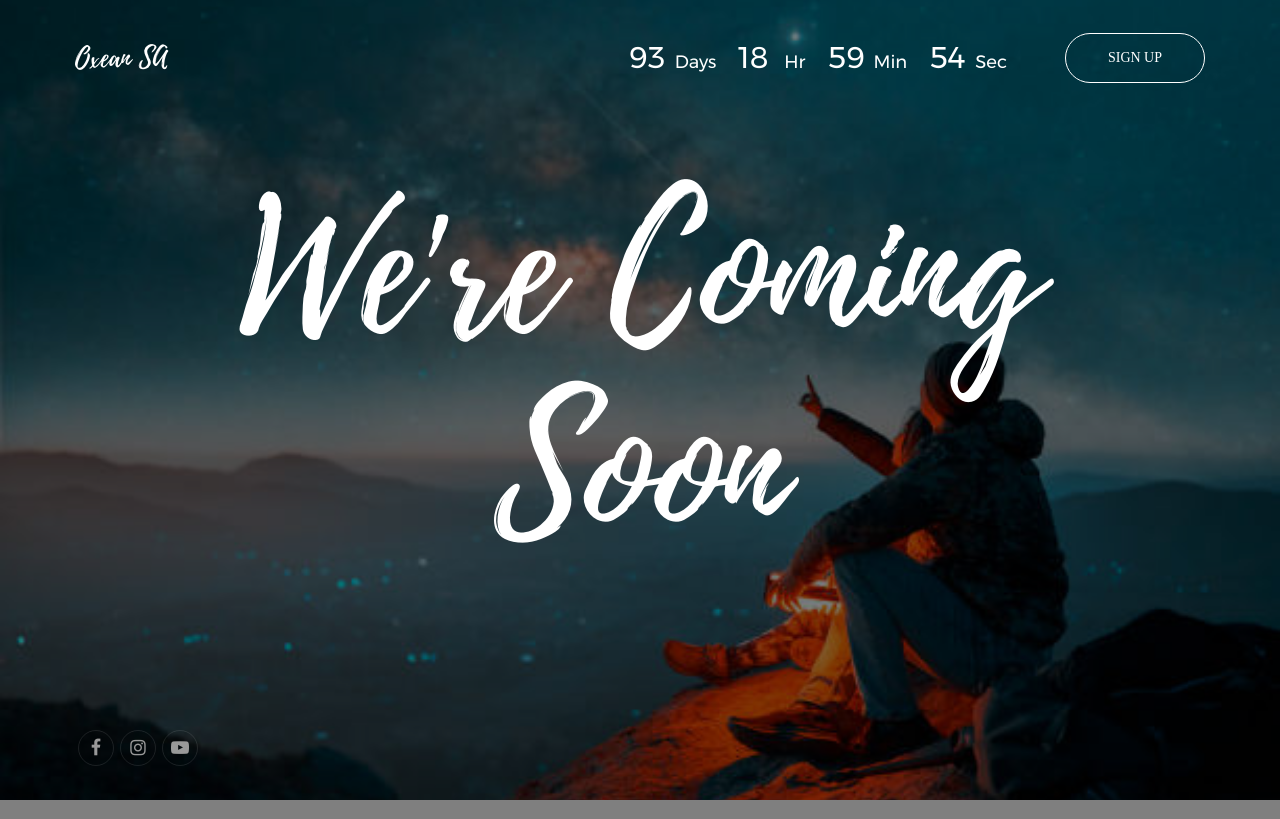
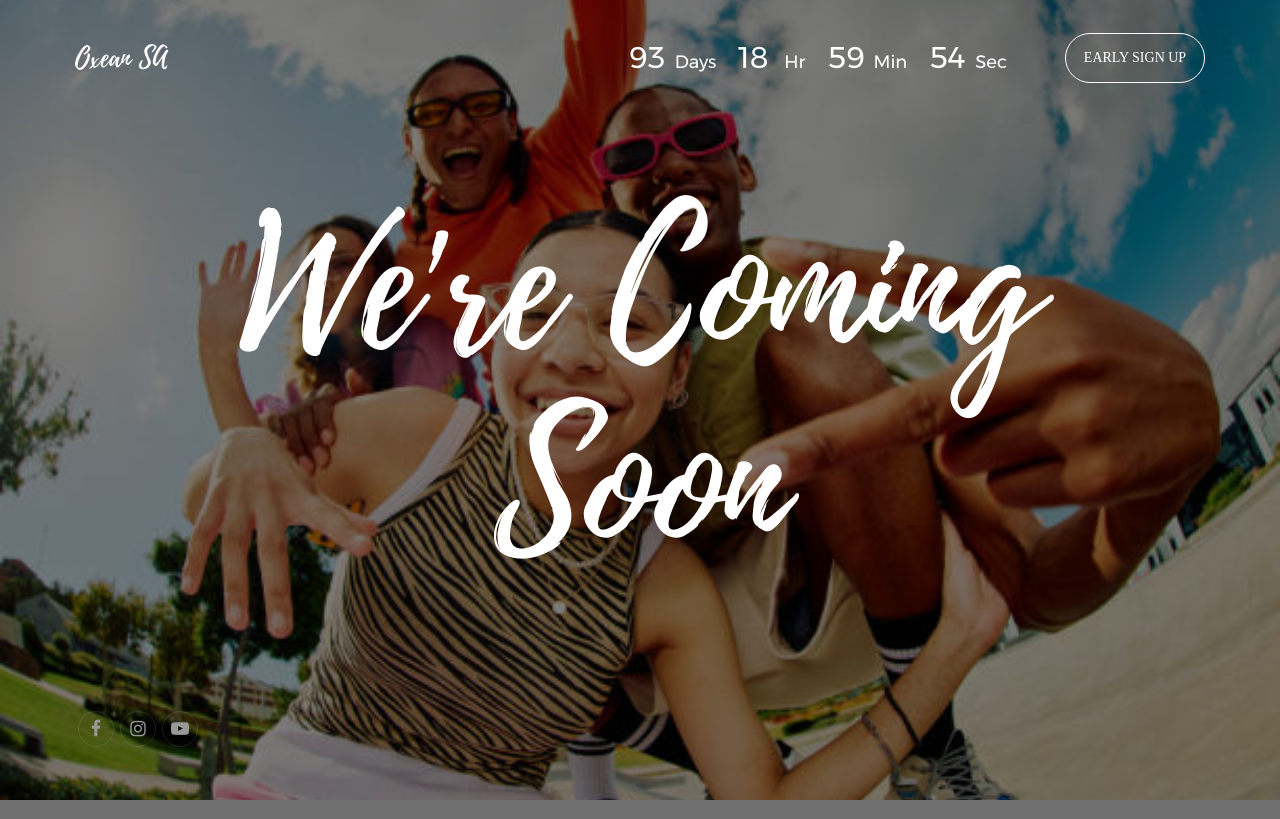
Before and after one commit to OxeanSA/cmenv, a Flask app: page / in a window 1280 px wide. Run offline with Flask 2, Linux system fonts and the light colour scheme; parts of the project's set-up code (start-up, migrations or seed data) failed here and were passed over; some libraries are stand-ins or nearby versions; some web fonts are replaced.

Commit message:
Update index.html

```diff
--- a/osacs/main.py
+++ b/osacs/main.py
@@ -13,5 +13,5 @@
 if __name__ == '__main__':
 
     server = HTTPServer(WSGIContainer(app))
-    server.listen(port=80)
+    server.listen(port=5000)
     IOLoop.instance().start()
--- a/osacs/templates/index.html
+++ b/osacs/templates/index.html
@@ -26,7 +26,6 @@
 	<!--  -->
 	<div class="simpleslide100">
 		<div class="simpleslide100-item bg-img1" style="background-image: url('../static/images/backgrounds/bg01.jpg');"></div>
-		<div class="simpleslide100-item bg-img1" style="background-image: url('../static/images/backgrounds/bg02.jpg');"></div>
 		<div class="simpleslide100-item bg-img1" style="background-image: url('../static/images/backgrounds/bg03.jpg');"></div>
 		<div class="simpleslide100-item bg-img1" style="background-image: url('../static/images/backgrounds/bg04.jpg');"></div>
 	</div>
@@ -62,13 +61,13 @@
 
 			<div class="m-t-10 m-b-10">
 				<a href="#" class="size2 s1-txt1 flex-c-m how-btn1 trans-04">
-					Sign Up
+					Early Sign Up
 				</a>
 			</div>
 		</div>
 
 		<!--  -->
-		<div class="flex-col-c-m p-l-15 p-r-15 p-t-80 p-b-90">
+		<div class="flex-col-c-m p-l-15 p-r-15 p-t-80 p-b-40">
 			<h3 class="l1-txt2 txt-center p-b-55 respon1">
 				We're Coming Soon
 			</h3>
```
Also changed, not shown: osacs/static/images/backgrounds/bg01.jpg, osacs/static/images/backgrounds/bg02.jpg, osacs/static/images/backgrounds/bg03.jpg, osacs/static/images/backgrounds/bg04.jpg, osacs/static/images/backgrounds/istockphoto-1716708218-612x612.jpg (deleted), osacs/static/images/backgrounds/istockphoto-486864098-612x612.jpg (deleted), osacs/static/images/backgrounds/istockphoto-513550806-612x612.jpg (deleted).
